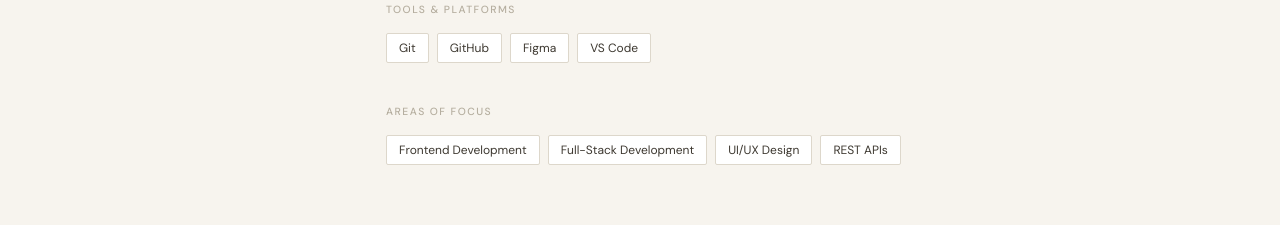
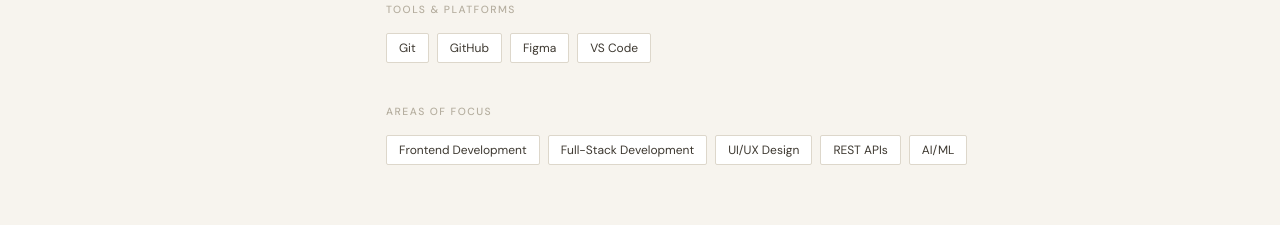
Before and after one commit to Sh-ivam27/ai-portfolio, a Next.js app: page / in a window 1280 px wide. Shown: the part 1100-1325 px from the top of the page. Built offline with nearby package versions, Linux system fonts and the light colour scheme.

Commit message:
update: updated areas of focus

```diff
--- a/src/data/portfolio.ts
+++ b/src/data/portfolio.ts
@@ -41,7 +41,7 @@
       languages: ["Python", "C", "C++", "Java", "JavaScript", "TypeScript"],
       frameworks: ["React", "Node.js", "Next.js"],
       tools: ["Git", "GitHub", "Figma", "VS Code"],
-      areas: ["Frontend Development", "Full-Stack Development", "UI/UX Design", "REST APIs"],
+      areas: ["Frontend Development", "Full-Stack Development", "UI/UX Design", "REST APIs", "AI/ML"],
     },
 
     projects: [
```
